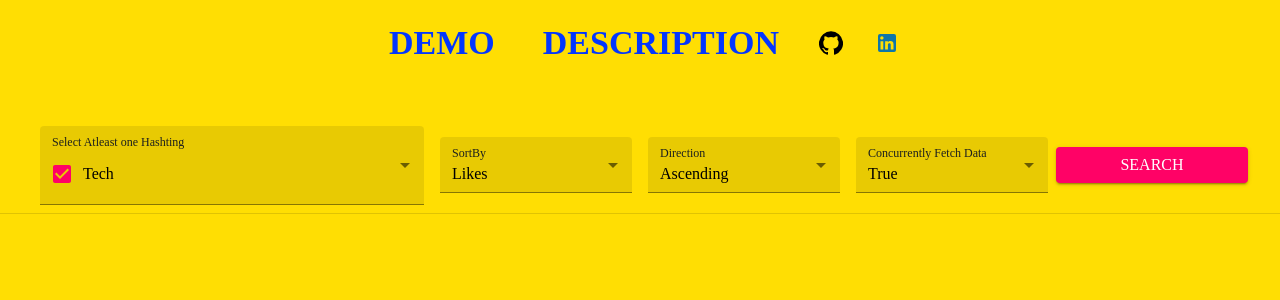
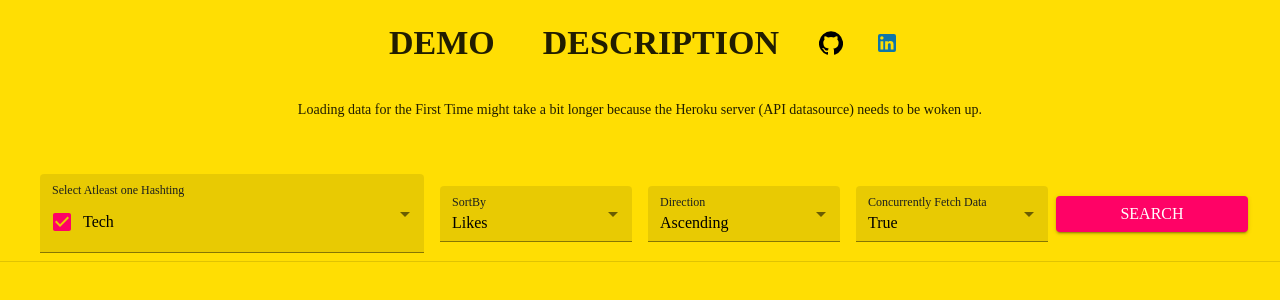
Before and after one commit to kunalgulati/express-api, a Next.js app in the folder client/: page / in a window 1280 px wide. Shown: the top 300 px of the page. Built offline with nearby package versions, Linux system fonts and the light colour scheme.

Commit message:
added info about inital loading time

```diff
--- a/client/components/NavBar.js
+++ b/client/components/NavBar.js
@@ -18,7 +18,7 @@ const useStyles = makeStyles((theme) => ({
   },
   rootBar :{
     backgroundColor: "transparent",
-    color: "#0336FF",
+    color: "primary",
     alignItems: 'center',
 
   },
@@ -77,7 +77,9 @@ export default function ButtonAppBar() {
             <LinkedInIcon />
           </IconButton>
         </Toolbar>
+        <p>Loading data for the First Time might take a bit longer because the Heroku server (API datasource) needs to be woken up. </p>
       </AppBar>
+
     </div>
     </React.Fragment>
   );
```
